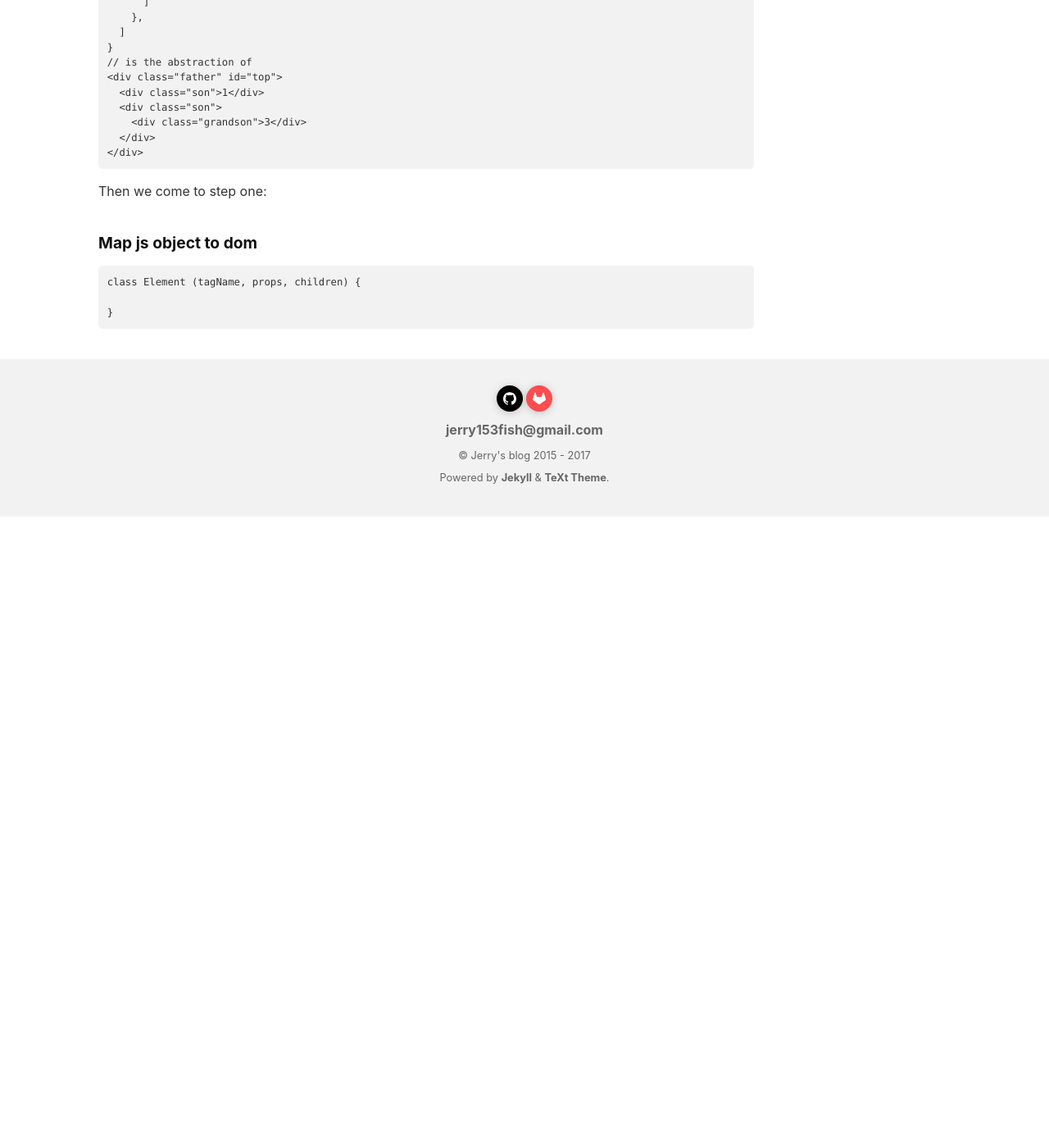
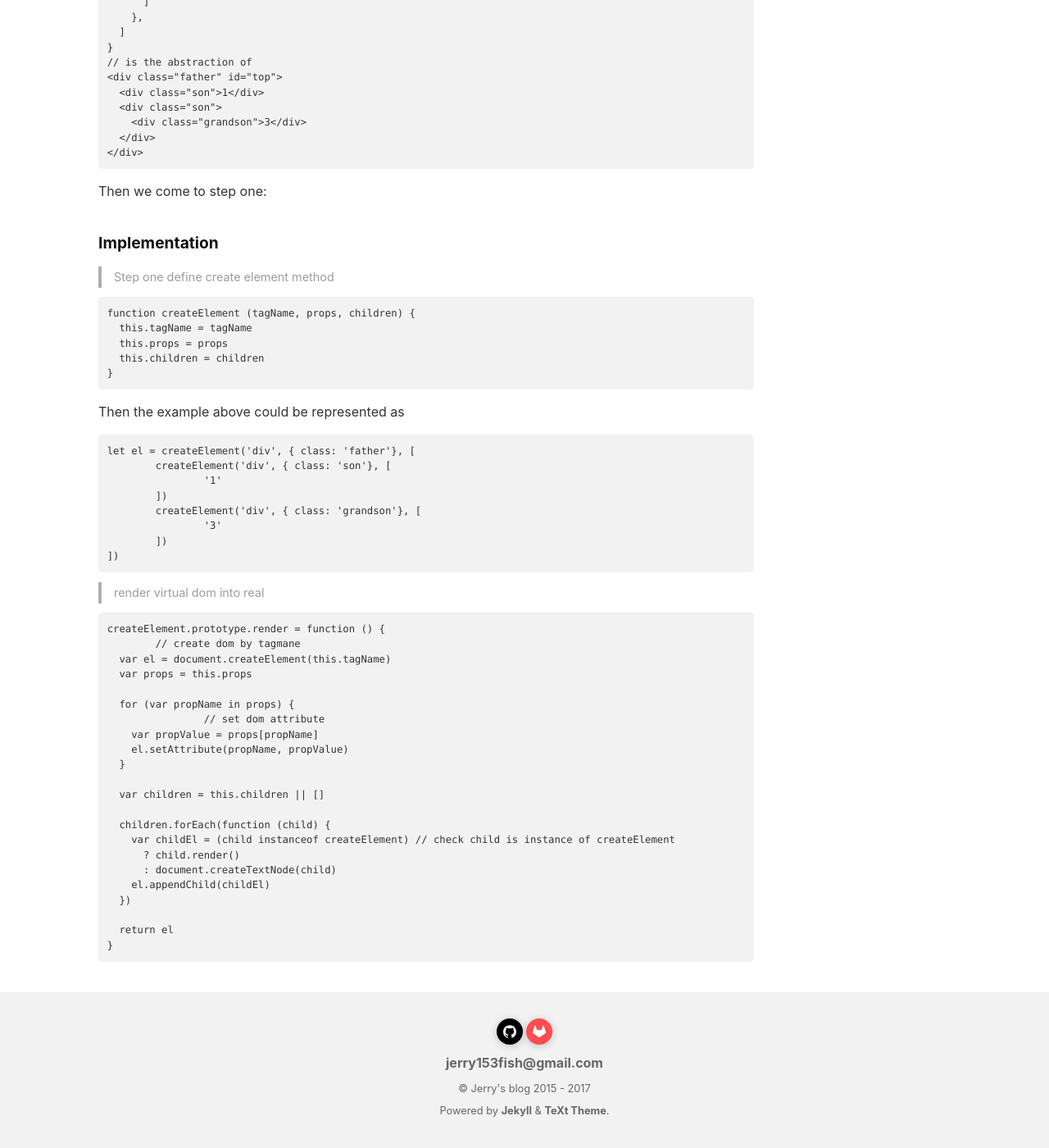
Before and after one commit to jerry153fish/jerry153fish.github.io, a Jekyll site: the page built from _posts/2016-10-15-understand-virtual-dom.md, in a window 1280 px wide and 1400 px high, scrolled down 1076 px. Shown: the whole window at 82% size. Built offline with Jekyll 4.4.1, drawn with Linux system fonts in a browser that asks for light colours; nearby versions of some CDN libraries; comment, search, counter and statistics services are not loaded; before the commit the page ends 1706 px from its top, so only the background shows below that.

Commit message:
virtual dom part one

````diff
--- a/_posts/2016-10-15-understand-virtual-dom.md
+++ b/_posts/2016-10-15-understand-virtual-dom.md
@@ -56,10 +56,53 @@ var element = {
 ```
 Then we come to step one:
 
-### Map js object to dom
+### Implementation
+
+> Step one define create element method
 
 ```
-class Element (tagName, props, children) {
-
+function createElement (tagName, props, children) {
+  this.tagName = tagName
+  this.props = props
+  this.children = children
 }
 ```
+Then the example above could be represented as
+
+```
+let el = createElement('div', { class: 'father'}, [
+	createElement('div', { class: 'son'}, [
+		'1'
+	])
+	createElement('div', { class: 'grandson'}, [
+		'3'
+	])
+])
+```
+
+> render virtual dom into real
+
+```
+createElement.prototype.render = function () {
+	// create dom by tagmane
+  var el = document.createElement(this.tagName)
+  var props = this.props
+
+  for (var propName in props) {
+		// set dom attribute
+    var propValue = props[propName]
+    el.setAttribute(propName, propValue)
+  }
+
+  var children = this.children || []
+
+  children.forEach(function (child) {
+    var childEl = (child instanceof createElement) // check child is instance of createElement
+      ? child.render()
+      : document.createTextNode(child)
+    el.appendChild(childEl)
+  })
+
+  return el
+}
+```
````
